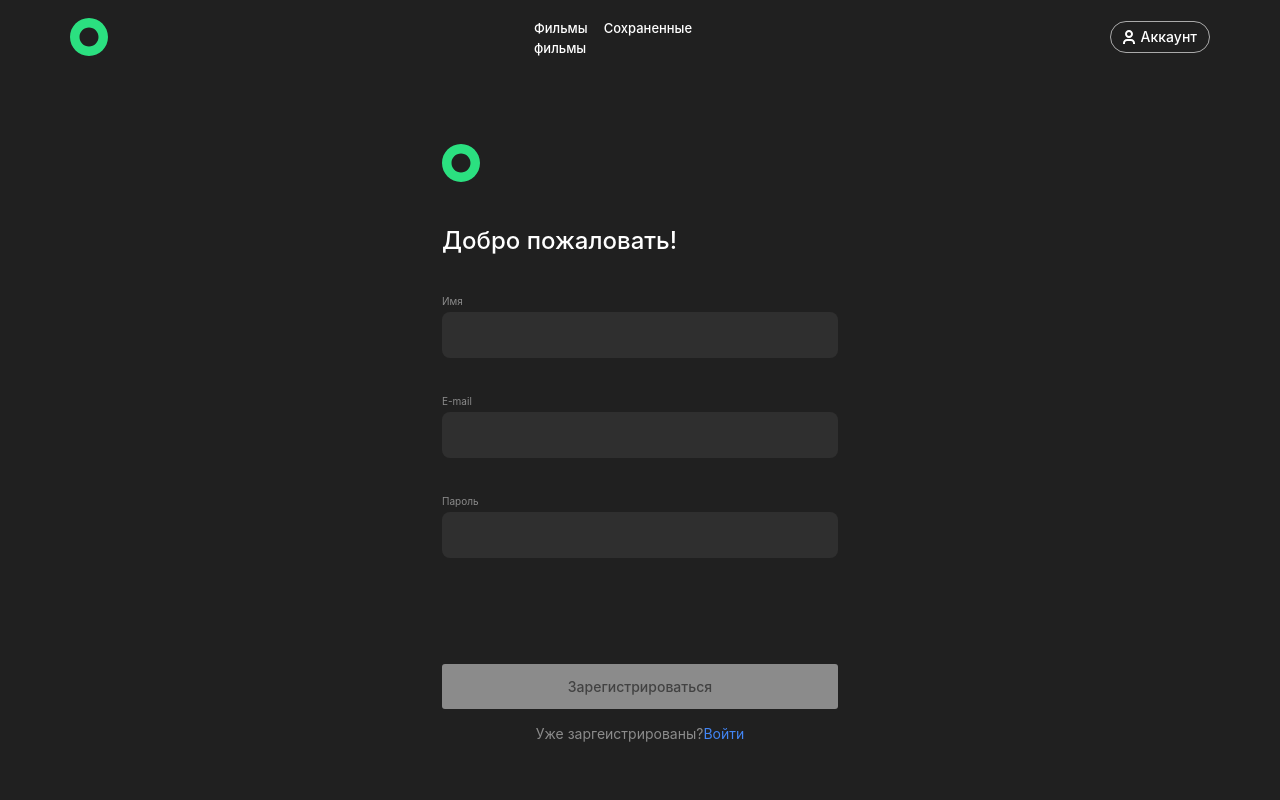
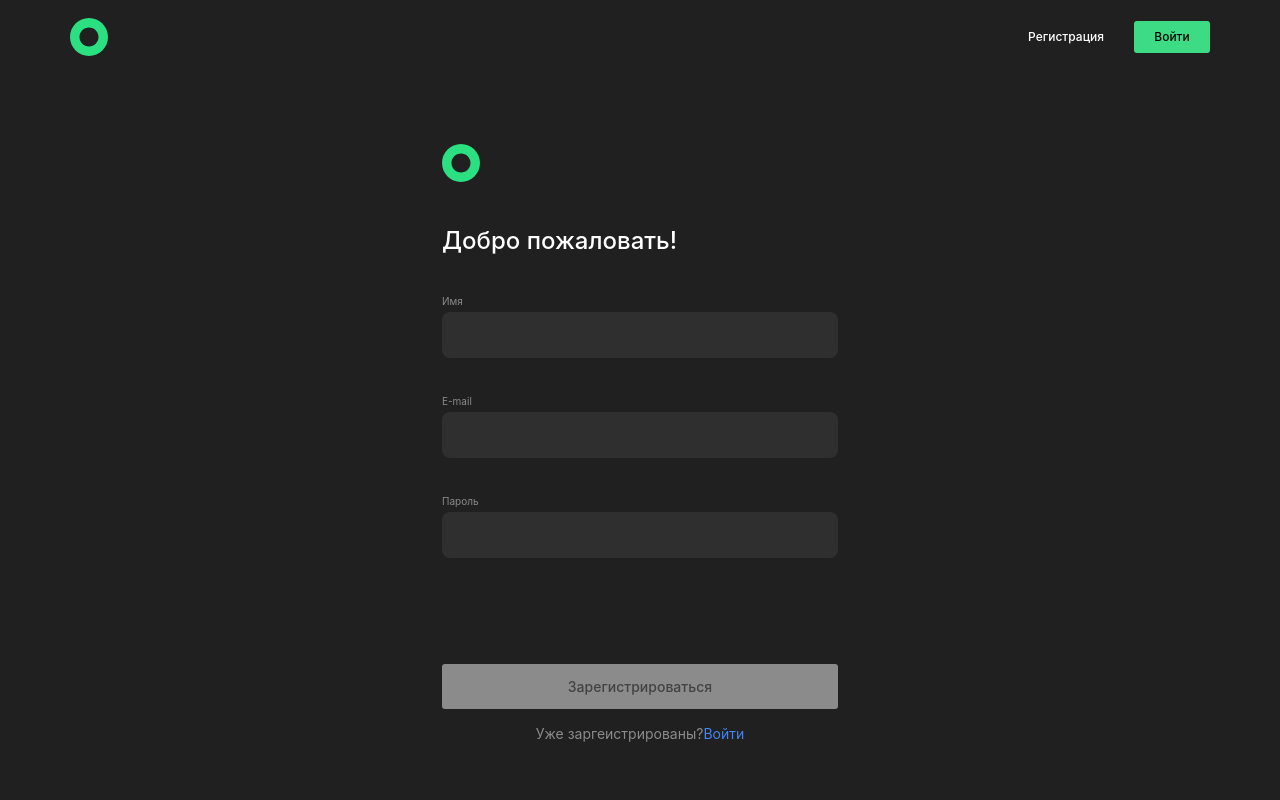
Before and after one commit to kemrankrm/movies-explorer-frontend, a React (Create React App) app: page /signup in a window 1280 px wide. Shown: the top 800 px of the page. Built offline with nearby package versions, Linux system fonts and the light colour scheme.

Commit message:
fix: navigation item home fix

```diff
--- a/src/components/App/App.js
+++ b/src/components/App/App.js
@@ -45,7 +45,7 @@ function App() {
   return (
     <div className="App">
         <userData.Provider value={user}>
-            <Header/>
+            <Header isLoggedIn={isLoggedIn}/>
             <Main
                 isLoggedIn={isLoggedIn}
                 setLoggedIn={handleLoggedIn}
--- a/src/components/Header/Header.jsx
+++ b/src/components/Header/Header.jsx
@@ -1,40 +1,15 @@
 import './Header.css';
 import logo from '../../images/logo.svg'
-import {useLocation, useNavigate} from "react-router-dom";
+import { useNavigate } from "react-router-dom";
 import {useEffect, useState} from "react";
 import Navigation from "../Navigation/Navigation";
 import ProfileButton from "../ProfileButton/ProfileButton";
 
-const Header = () => {
+const Header = ({ isLoggedIn }) => {
 
     const navigate = useNavigate();
-    const location = useLocation().pathname;
     const [isNavOpen, setIsNavOpen] = useState(false)
     const [isDesktop, setIsDesktop] = useState(true)
-    const [isLoggedIn, setIsLoggedIn] = useState(null);
-
-    useEffect(() => {
-        switch (location) {
-            case '/':
-                setIsLoggedIn(false);
-                break;
-
-            case '/movies':
-                setIsLoggedIn(true);
-                break;
-
-            case '/saved-movies':
-                setIsLoggedIn(true);
-                break;
-
-            case '/profile':
-                setIsLoggedIn(true);
-                break;
-
-            default:
-                setIsLoggedIn(true);
-        }
-    }, [location]);
 
     const handleScreenResize = () => {
         if (window.innerWidth > 768) {
--- a/src/components/Main/Main.jsx
+++ b/src/components/Main/Main.jsx
@@ -101,7 +101,12 @@ const Main = ({ isLoggedIn, setLoggedIn, setLoggedOut, setUser }) => {
                     />
 
                     {/*OPEN ROUTES*/}
-                    <Route exact path={'/'} element={<Home/>}/>
+                    <Route
+                        exact path={'/'}
+                        element={
+                        <Home isLoggedIn={isLoggedIn}/>
+                    }
+                    />
                     <Route
                         path={'/signin'}
                         element={<Login setLoggedIn={setLoggedIn}/>}
--- a/src/components/Navigation/Navigation.jsx
+++ b/src/components/Navigation/Navigation.jsx
@@ -14,7 +14,7 @@ const Navigation = ({ onClose, isDesktop }) => {
         <nav className={'navigation'}>
             <NavLink
                    to={'/'}
-                   className={({isActive}) => `${isActive ? 'navigation__item_active' : classNames('navigation__item', 'navigation__item_home')}`}
+                   className={({isActive}) => `${isActive ? 'navigation__item_active navigation__item_home' : classNames('navigation__item', 'navigation__item_home')}`}
                    onClick={handleTabClick}
             >
                 Главная
```
